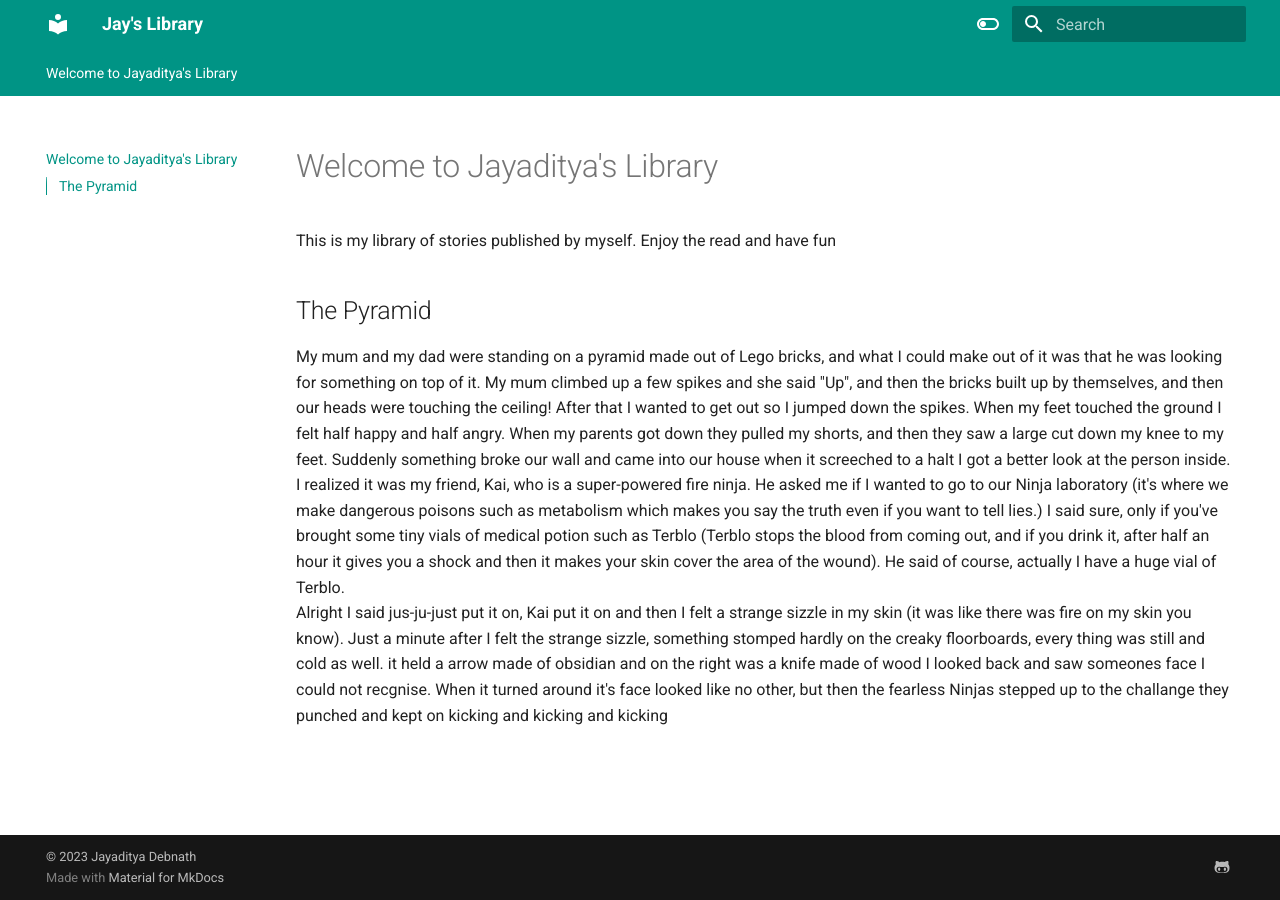
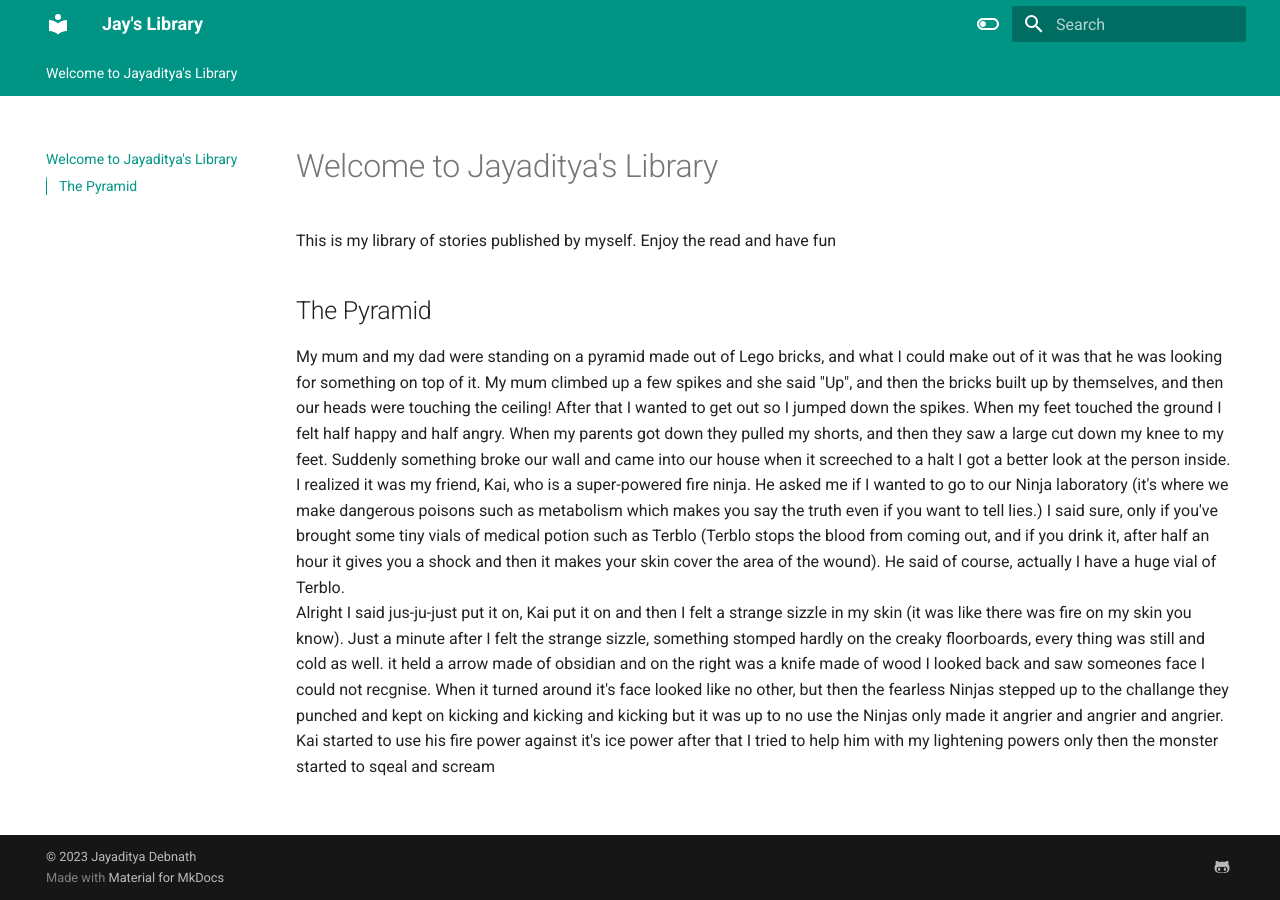
Before and after one commit to jayadityadebnath/mylibrary, an MkDocs documentation site: the page built from docs/index.md, in a window 1280 px wide. Built offline with MkDocs 1.6.1 and Material for MkDocs 9.7.7, drawn with Linux system fonts in a browser that asks for light colours.

Commit message:
Update index.md

```diff
--- a/docs/index.md
+++ b/docs/index.md
@@ -14,3 +14,5 @@ Alright I said jus-ju-just put it on, Kai put it on and then I felt a strange si
 Just a minute after I felt the strange sizzle, something stomped hardly on the creaky floorboards, every thing was still and cold as well.
 it held a arrow made of obsidian and on the right was a knife made of wood I looked back and saw someones face I could not recgnise. When it turned around
 it's face looked like no other, but then the fearless Ninjas stepped up to the challange they punched and kept on kicking and kicking and kicking
+but it was up to no use the Ninjas only made it angrier and angrier and angrier. Kai started to use his fire power against it's ice power after that I tried
+to help him with my lightening powers only then the monster started to sqeal and scream
```
